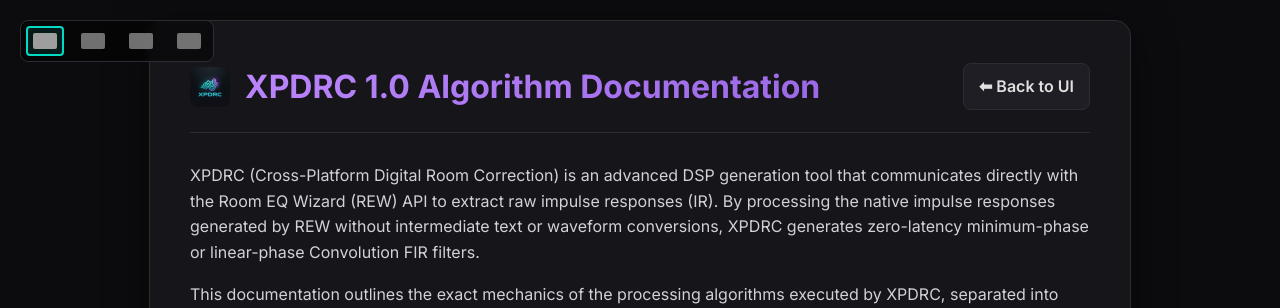
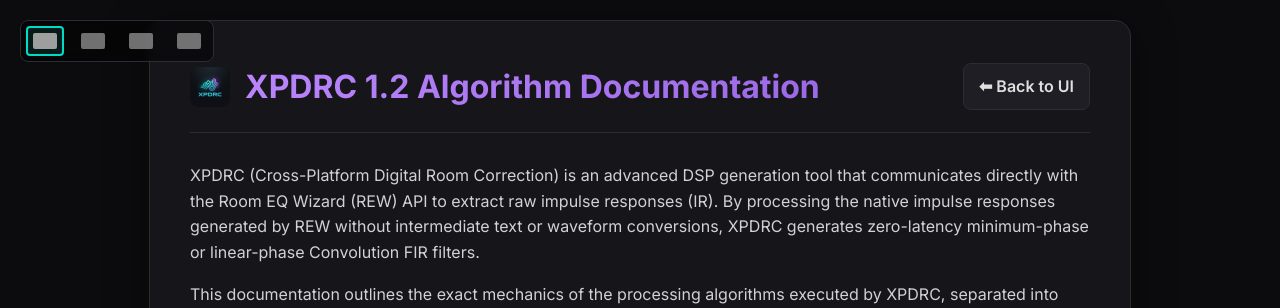
Before and after one commit to xPoiler/XPDRC, a Flask app: page /docs in a window 1280 px wide. Shown: the top 308 px of the page. Run offline with Flask 3, Linux system fonts and the light colour scheme; grey boxes are pictures that could not be loaded.

Commit message:
XPDRC 1.2 launch: updated version to 1.2 and build to 11/03/2026/v17 across all files

```diff
--- a/app.py
+++ b/app.py
@@ -951,7 +951,7 @@ def run_phase1():
         spatial_speakers = config.get('spatial_speakers', {})
         spatial_avg_threshold_db = float(config.get('spatial_avg_threshold_db', 3.0))
 
-        clog("\n=== XPDRC 1.0 (WEB) ===")
+        clog("\n=== XPDRC 1.2 (WEB) ===")
         clog(f"Settings: {TARGET_SAMPLE_RATE}Hz / {FILTER_TAPS} Taps | REW API: {REW_API_URL}")
         clog("Fetching measurements from REW...")
         measurements = get_rew_measurements()
--- a/templates/docs.html
+++ b/templates/docs.html
@@ -4,7 +4,7 @@
 <head>
     <meta charset="UTF-8">
     <meta name="viewport" content="width=device-width, initial-scale=1.0">
-    <title>XPDRC 1.0 - Technical Documentation</title>
+    <title>XPDRC 1.2 - Technical Documentation</title>
     <style>
         @import url('https://fonts.googleapis.com/css2?family=Inter:wght@400;500;600;700&display=swap');
 
@@ -196,7 +196,7 @@
             <div style="display: flex; align-items: center; gap: 15px;">
                 <img src="{{ url_for('static', filename='logo.png') }}" alt="XPDRC Logo"
                     style="height: 40px; width: auto; border-radius: 8px;">
-                <h1 data-i18n="docs_title">XPDRC 1.0 Algorithm Documentation</h1>
+                <h1 data-i18n="docs_title">XPDRC 1.2 Algorithm Documentation</h1>
             </div>
             <a href="/" class="btn-secondary" data-i18n="back_to_ui">⬅ Back to UI</a>
         </div>
@@ -360,14 +360,14 @@
             correction in your room.</p>
 
         <div class="footer" data-i18n="docs_footer">
-            build 06.03.26/v16
+            build 11/03/2026/v17
         </div>
     </div>
 
     <script>
         const translations = {
             en: {
-                docs_title: "XPDRC 1.0 Algorithm Documentation",
+                docs_title: "XPDRC 1.2 Algorithm Documentation",
                 back_to_ui: "⬅ Back to UI",
                 docs_intro_1: "XPDRC (Cross-Platform Digital Room Correction) is an advanced DSP generation tool that communicates directly with the Room EQ Wizard (REW) API to extract raw impulse responses (IR). By processing the native impulse responses generated by REW without intermediate text or waveform conversions, XPDRC generates zero-latency minimum-phase or linear-phase Convolution FIR filters.",
                 docs_intro_2: "This documentation outlines the exact mechanics of the processing algorithms executed by XPDRC, separated into default behaviors and optional/advanced methodologies.",
@@ -414,13 +414,13 @@
                 docs_bp_li3: "Avoid correcting narrow acoustic nulls beyond +6dB. If a null persists, consider physically moving speakers or the listening position before applying EQ.",
             },
             it: {
-                docs_title: "Documentazione Algoritmi XPDRC 1.0",
+                docs_title: "Documentazione Algoritmi XPDRC 1.2",
                 back_to_ui: "⬅ Torna all'Interfaccia",
                 docs_intro_1: "XPDRC (Cross-Platform Digital Room Correction) è uno strumento avanzato per la generazione di DSP che comunica direttamente con l'API di Room EQ Wizard (REW) per estrarre le risposte all'impulso grezze (IR). Elaborando le risposte native generate da REW senza conversioni intermedie, XPDRC genera filtri FIR a fase minima o lineare a latenza zero.",
                 docs_intro_2: "Questa documentazione illustra i meccanismi esatti degli algoritmi di elaborazione eseguiti da XPDRC, suddivisi tra comportamenti predefiniti e metodologie avanzate opzionali.",
                 docs_sec1_title: "1. Elaborazione Attiva Predefinita",
                 docs_sec1_intro: "I seguenti passaggi rappresentano la pipeline di correzione standard applicata alle misurazioni acustiche. Questi valori predefiniti sono ottimizzati per fornire la massima fedeltà e aderenza della fase, evitando meticolosamente la generazione di artefatti (come pre-ringing, risonanze da inversione o rimozione innaturale del campo sonoro ambientale).",
-                docs_footer: "build 06.03.26/v16",
+                docs_footer: "build 11/03/2026/v17",
                 docs_fdw_title: "Frequency-Dependent Windowing (FDW)",
                 docs_fdw_p1: "Correggere un altoparlante in una stanza pone un problema fondamentale: un microfono cattura sia la risposta diretta dell'altoparlante che il riverbero diffuso della stanza. Tentare di invertire indistintamente questo segnale combinato sovra-corregge le frequenze medie e alte, portando a un suono sterile e innaturale.",
                 docs_fdw_p2: "XPDRC utilizza il Frequency-Dependent Windowing (FDW), impostato di base su 5 cicli. Per ogni frequenza `f`, la risposta all'impulso grezza viene isolata valutando una finestra temporale di `5 / f` secondi, centrata esattamente sul picco dell'impulso.",
@@ -461,13 +461,13 @@
                 docs_bp_li3: "Evita di correggere buchi acustici stretti oltre i +6dB. Se un nullo persiste, prova a spostare i diffusori o il punto d'ascolto prima di usare l'EQ.",
             },
             de: {
-                docs_title: "XPDRC 1.0 Algorithmus-Dokumentation",
+                docs_title: "XPDRC 1.2 Algorithmus-Dokumentation",
                 back_to_ui: "⬅ Zurück zur Benutzeroberfläche",
                 docs_intro_1: "XPDRC (Cross-Platform Digital Room Correction) ist ein fortschrittliches DSP-Generierungstool, das direkt mit der Room EQ Wizard (REW) API kommuniziert, um rohe Impulsantworten (IR) zu extrahieren. Durch die Verarbeitung der von REW generierten nativen Impulsantworten ohne zwischengeschaltete Text- oder Wellenformkonvertierungen generiert XPDRC latenzfreie Minimalphasen- oder Linearphasen-Faltungs-FIR-Filter.",
                 docs_intro_2: "Diese Dokumentation beschreibt die genaue Funktionsweise der von XPDRC ausgeführten Verarbeitungsalgorithmen, unterteilt in Standardverhalten und optionale/erweiterte Methodiken.",
                 docs_sec1_title: "1. Standardmäßige aktive Verarbeitung",
                 docs_sec1_intro: "Die folgenden Schritte stellen die standardmäßige Korrekturpipeline dar, die auf die akustischen Messungen angewendet wird. Diese Standardeinstellungen sind explizit optimiert, um eine Korrektur mit höchster Wiedergabetreue und Phasenadhärenz zu bieten, während die Erzeugung von Artefakten (wie Pre-Ringing, Inversions-Ringing oder unnatürliche Raumfeldentfernung) akribisch vermieden wird.",
-                docs_footer: "build 06.03.26/v16",
+                docs_footer: "build 11/03/2026/v17",
                 docs_fdw_title: "Frequenzabhängige Fensterung (FDW)",
                 docs_fdw_p1: "Die Korrektur eines Lautsprechers in einem Raum wirft ein grundlegendes Problem auf: Ein Mikrofon erfasst sowohl die direkte reflexionsfreie Antwort des Lautsprechers als auch den diffusen, anhaltenden Nachhall des Raums. Der Versuch, dieses kombinierte Signal wahllos zu invertieren, führt zu einer Überkorrektur der mittleren bis hohen Frequenzen, was zu einem hörbar sterilen und unnatürlichen Klang führt.",
                 docs_fdw_p2: "XPDRC verwendet eine frequenzabhängige Fensterung (FDW), standardmäßig 5 Zyklen. Bei einer gegebenen Frequenz f wird die rohe Impulsantwort isoliert, indem ein Zeitfenster von 5 / f Sekunden ausgewertet wird, das direkt auf der Impulsspitze zentriert ist.",
@@ -508,7 +508,7 @@
                 docs_bp_li3: "Vermeiden Sie es, schmale akustische Nullstellen über +6dB zu korrigieren. Wenn ein nullo bestehen bleibt, sollten Sie die Lautsprecher oder die Hörposition physisch verschieben, bevor Sie EQ anwenden.",
             },
             fr: {
-                docs_title: "Documentation de l'algorithme XPDRC 1.0",
+                docs_title: "Documentation de l'algorithme XPDRC 1.2",
                 back_to_ui: "⬅ Retour à l'interface",
                 docs_intro_1: "XPDRC (Cross-Platform Digital Room Correction) est un outil de génération de DSP avancé che communique directement avec l'API de Room EQ Wizard (REW) pour extraire les réponses impulsionnelles brutes (IR). En traitant les réponses impulsionnelles natives générées par REW sans conversions textuelles ou de formes d'onde intermédiaires, XPDRC génère des filtres FIR de convolution à phase minimale ou linéaire sans latence.",
                 docs_intro_2: "Cette documentation décrit les mécanismes exacts des algorithmes de traitement exécutés par XPDRC, séparés en comportements par défaut et méthodologies optionnelles/avancées.",
@@ -552,7 +552,7 @@
                 docs_bp_li1: "Utilisez toujours un microphone de mesure calibré (comme l'UMIK-1) orienté vers le plafond (90 degrés) avec le fichier de calibration approprié chargé dans REW.",
                 docs_bp_li2: "Effectuez les mesures à un niveau de pression acoustique (SPL) suffisant (environ 75dB-80dB) pour vous assurer que l'impulsion est nettement au-dessus du bruit de fond de la pièce.",
                 docs_bp_li3: "Évitez de corriger les creux acoustiques étroits au-delà de +6dB. Si un nullo persiste, envisagez de déplacer physiquement les enceintes ou la position d'écoute avant d'appliquer l'égalisation.",
-                docs_footer: "build 06.03.26/v16"
+                docs_footer: "build 11/03/2026/v17"
             }
         };
 
```
Also changed, not shown: templates/index.html (+6 -6 lines), README.md, README_de.md, README_fr.md, README_it.md, 1 other file.
